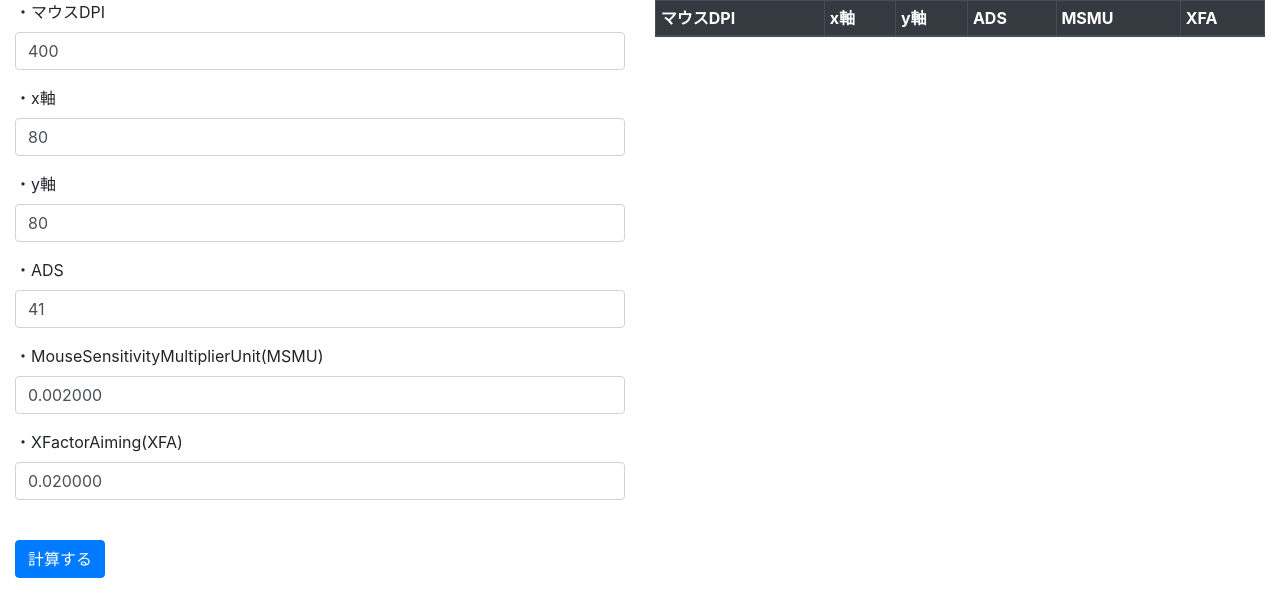
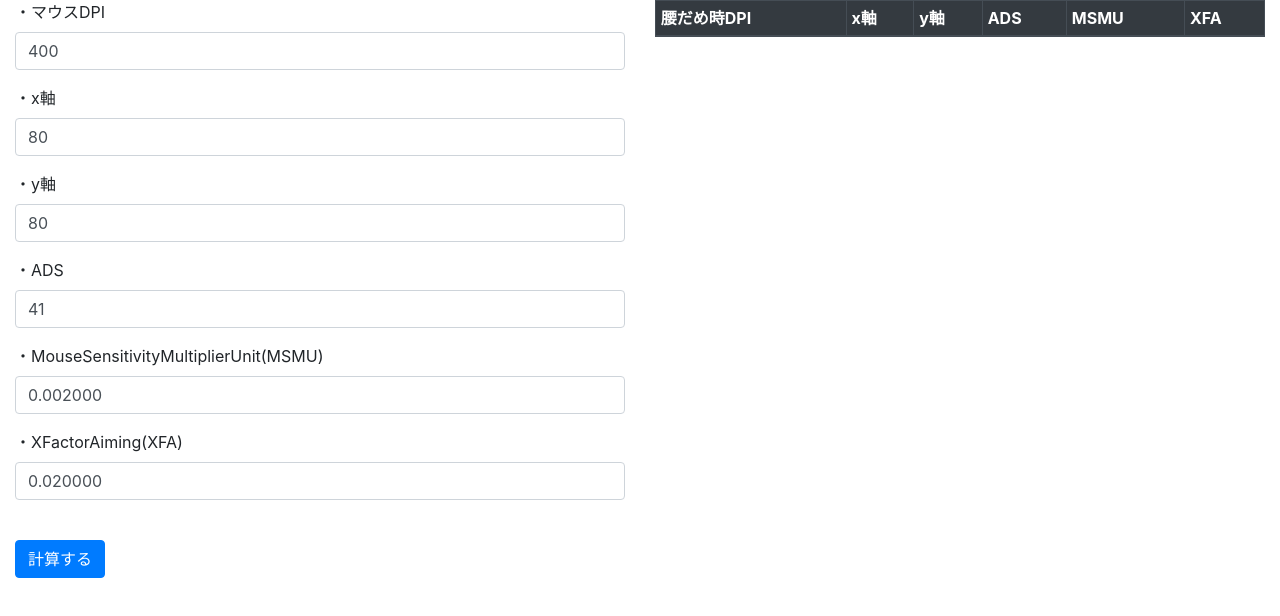
Before and after one commit to Apr1c07/R6S_MouseSensitivity_Tweak, a plain HTML site: page index.html in a window 1280 px wide. Drawn offline with nearby package versions, Linux system fonts and the light colour scheme.

Commit message:
Update index.html

```diff
--- a/index.html
+++ b/index.html
@@ -61,7 +61,7 @@
             <table class="table table-bordered table-striped table-hover table-sm" id="ResTable">
               <thead class="thead-dark">
                 <tr class="info">
-                  <th>マウスDPI</th>
+                  <th>腰だめ時DPI</th>
                   <th>x軸</th>
                   <th>y軸</th>
                   <th>ADS</th>
```
